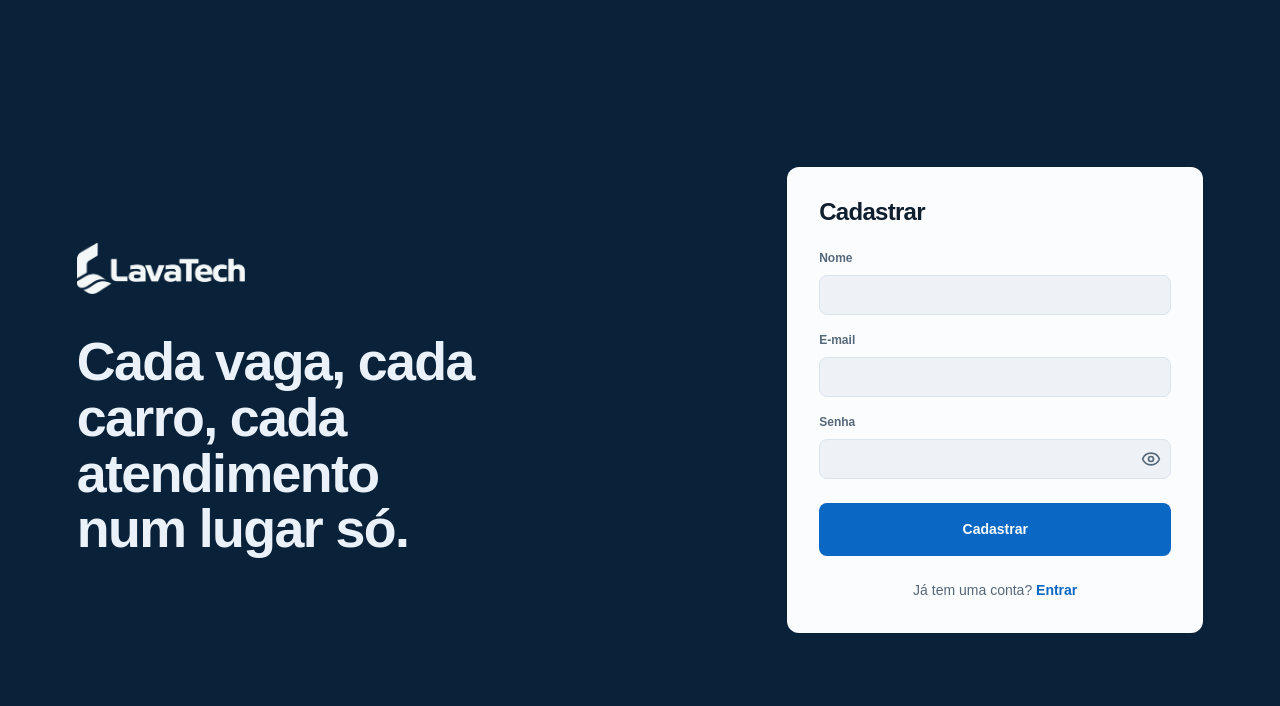
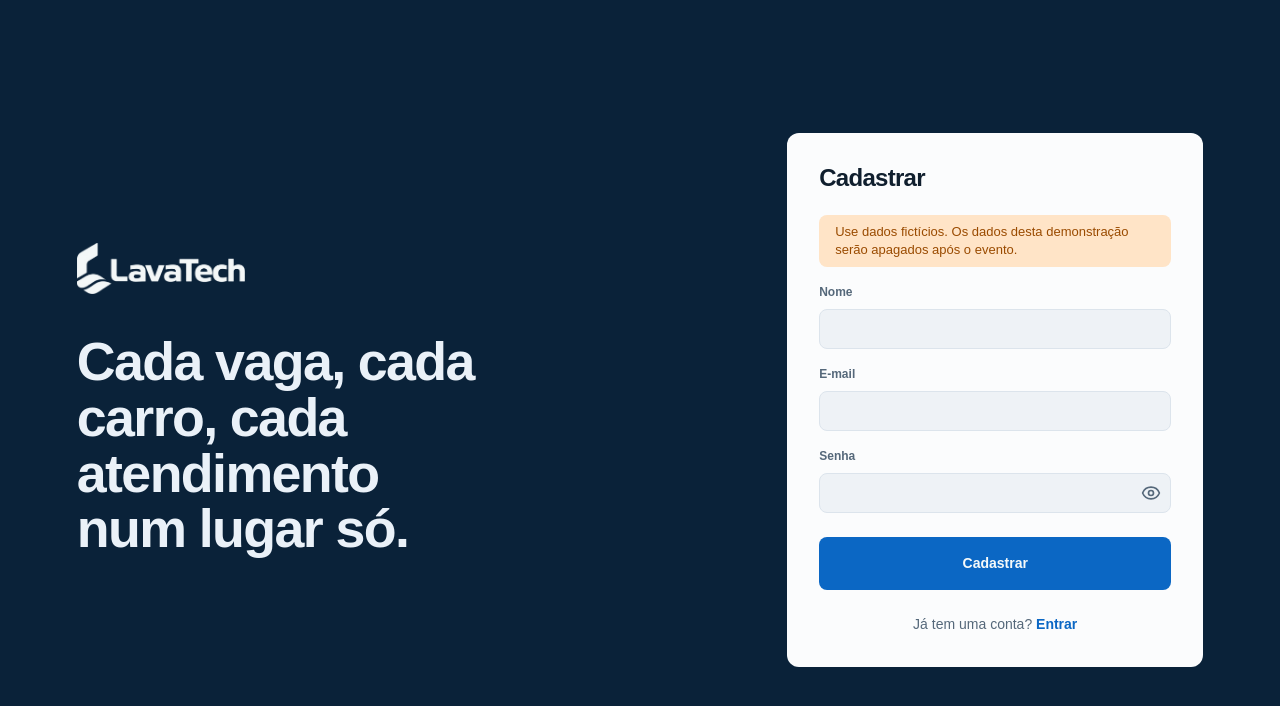
Before and after one commit to thiagodallo/lavatech, a React (Vite) app in the folder frontend/: page /cadastro in a window 1280 px wide. Shown: the top 706 px of the page. Built offline with nearby package versions, Linux system fonts and the light colour scheme; no server answers.

Commit message:
feat(cadastro): warn that demo data will be erased after the event

```diff
--- a/frontend/src/pages/Cadastro.jsx
+++ b/frontend/src/pages/Cadastro.jsx
@@ -59,6 +59,8 @@ export default function Cadastro() {
         <form className="login-cartao" onSubmit={enviarFormulario}>
           <h2 className="login-titulo">Cadastrar</h2>
 
+          <p className="login-aviso">Use dados fictícios. Os dados desta demonstração serão apagados após o evento.</p>
+
           <label className="login-rotulo" htmlFor="cadastro-nome">
             Nome
           </label>
--- a/frontend/src/pages/Login.css
+++ b/frontend/src/pages/Login.css
@@ -45,6 +45,16 @@
   font-size: 24px;
   letter-spacing: -0.03em;
   line-height: 1.1;
+}
+
+.login-aviso {
+  margin: 0 0 var(--espaco-2);
+  padding: var(--espaco-1) var(--espaco-2);
+  border-radius: var(--raio-pequeno);
+  background: var(--status-em-andamento-fundo);
+  color: var(--status-em-andamento-texto);
+  font-size: 13px;
+  line-height: 1.4;
 }
 
 .login-rotulo {
```
